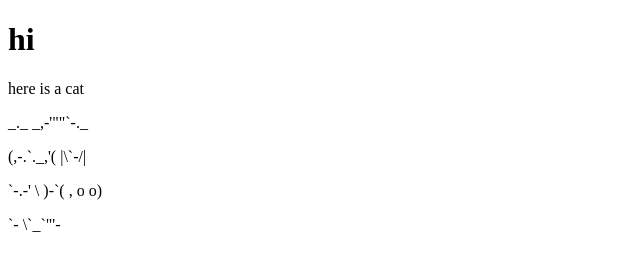
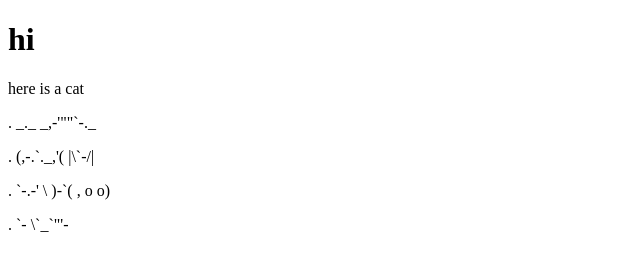
Before and after one commit to Mallusai/mallusai.github.io, a plain HTML site: page index.html in a window 1280 px wide. Shown: the full height of the page, 0-640 px from the left. Drawn offline with Linux system fonts and the light colour scheme.

Commit message:
Update index.html

```diff
--- a/index.html
+++ b/index.html
@@ -5,9 +5,9 @@
 
 <h1>hi</h1>
  <p>here is a cat</p>
- <p>_._     _,-'""`-._</p>
- <p>(,-.`._,'(       |\`-/|</p>
- <p>    `-.-' \ )-`( , o o)</p>
- <p>          `-    \`_`"'-</p>
+ <p>. _._     _,-'""`-._</p>
+ <p>. (,-.`._,'(       |\`-/|</p>
+ <p>.    `-.-' \ )-`( , o o)</p>
+ <p>.          `-    \`_`"'-</p>
 </body>
 </html>
```
